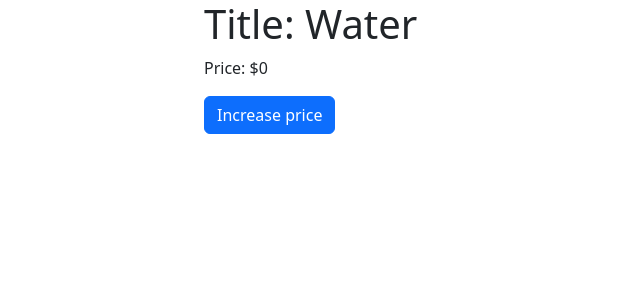
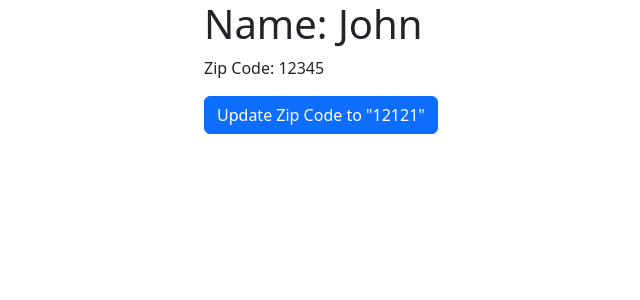
Before and after one commit to ravindranathbe/mosh-react-course, a React app: page / in a window 1280 px wide. Shown: the top 300 px of the page, without its empty margins (68-708 px from the left). Built offline with nearby package versions, Linux system fonts and the light colour scheme; the HTML template or start-up script is replaced by a standard one.

Commit message:
refactor: replace drink state with customer object and update zip code on click

```diff
--- a/src/App.tsx
+++ b/src/App.tsx
@@ -3,21 +3,28 @@ import "./App.css";
 import { useState } from "react";
 
 function App() {
-  const [drink, setDrink] = useState({
-    title: "Water",
-    price: 0,
+  const [customer, setCustomer] = useState({
+    name: "John",
+    address: {
+      street: "123 Main St",
+      city: "New York",
+      zipCode: "12345",
+    },
   });
 
   const handleClick = () => {
-    setDrink({ ...drink, price: drink.price + 1 });
+    setCustomer({
+      ...customer,
+      address: { ...customer.address, zipCode: "12121" },
+    });
   };
 
   return (
     <>
-      <h1>Title: {drink.title}</h1>
-      <p>Price: ${drink.price}</p>
+      <h1>Name: {customer.name}</h1>
+      <p>Zip Code: {customer.address.zipCode}</p>
       <button className="btn btn-primary" onClick={handleClick}>
-        Increase price
+        Update Zip Code to "12121"
       </button>
     </>
   );
```
